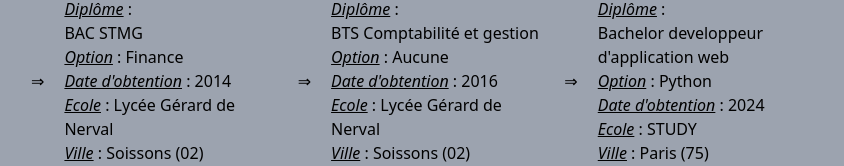
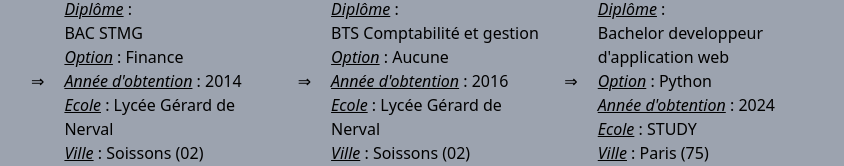
Before and after one commit to Osyrios/negoce-dev, a React (Vite) app: page / in a window 1280 px wide. Shown: the part 1445-1611 px from the top of the page, without its empty margins (217-1061 px from the left). Built offline with nearby package versions, Linux system fonts and the light colour scheme.

Commit message:
fix apostrophe escape

```diff
--- a/src/Components/SchoolPath.jsx
+++ b/src/Components/SchoolPath.jsx
@@ -59,7 +59,7 @@
                     <ul className="ms-10 sm:ms-0">
                         <li><span className="underline italic">Diplôme</span> :<br/> {degree.degree}</li>
                         <li><span className="underline italic">Option</span> : {degree.option ? degree.option : 'Aucune'}</li>
-                        <li><span className="underline italic">Date d'obtention</span> : {degree.obtainDate}</li>
+                        <li><span className="underline italic">Année d&apos;obtention</span> : {degree.obtainDate}</li>
                         <li><span className="underline italic">Ecole</span> : {degree.school}</li>
                         <li><span className="underline italic">Ville</span> : {degree.city}</li>
                     </ul>
@@ -68,3 +68,5 @@
     </div>
 
 }
+
+//
```
